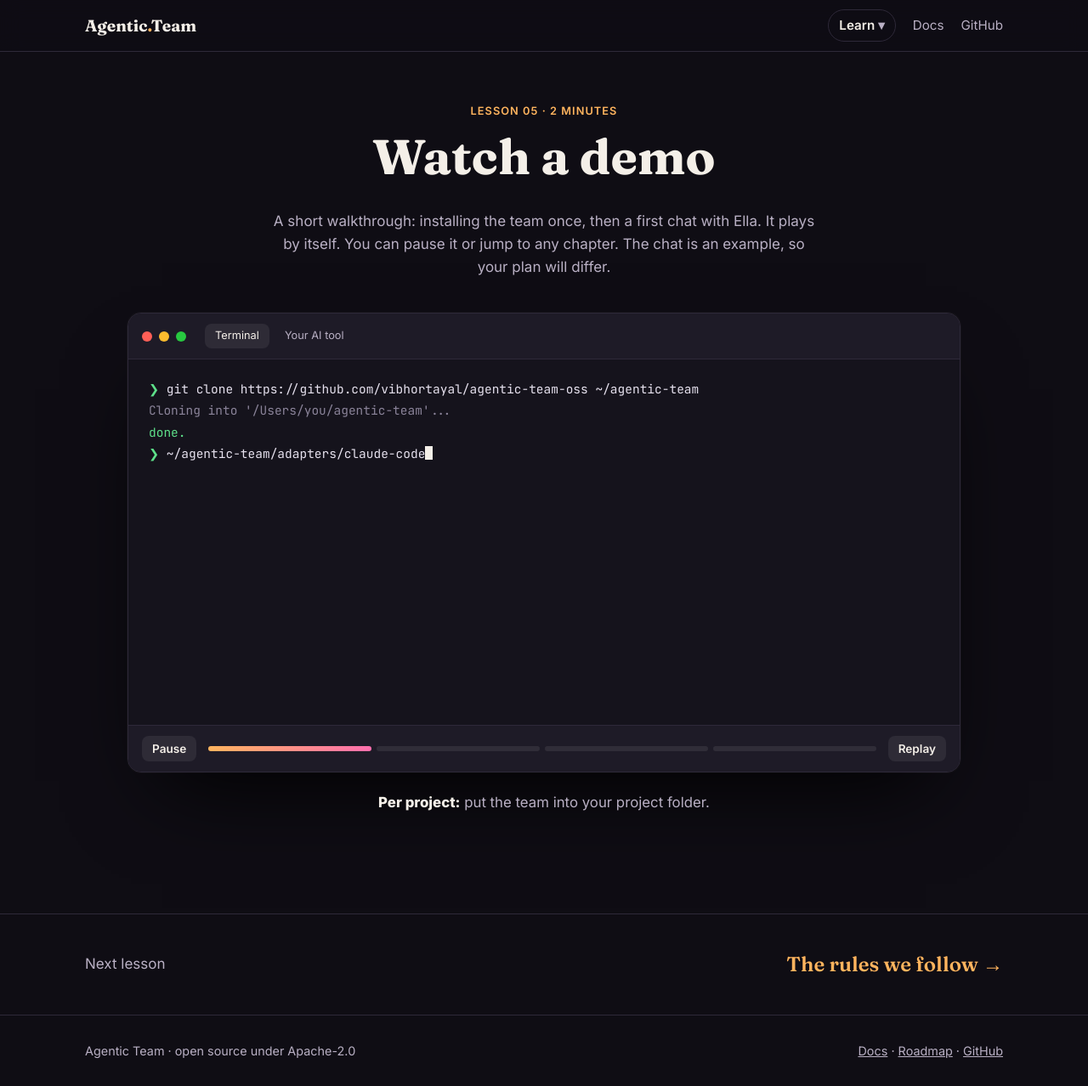
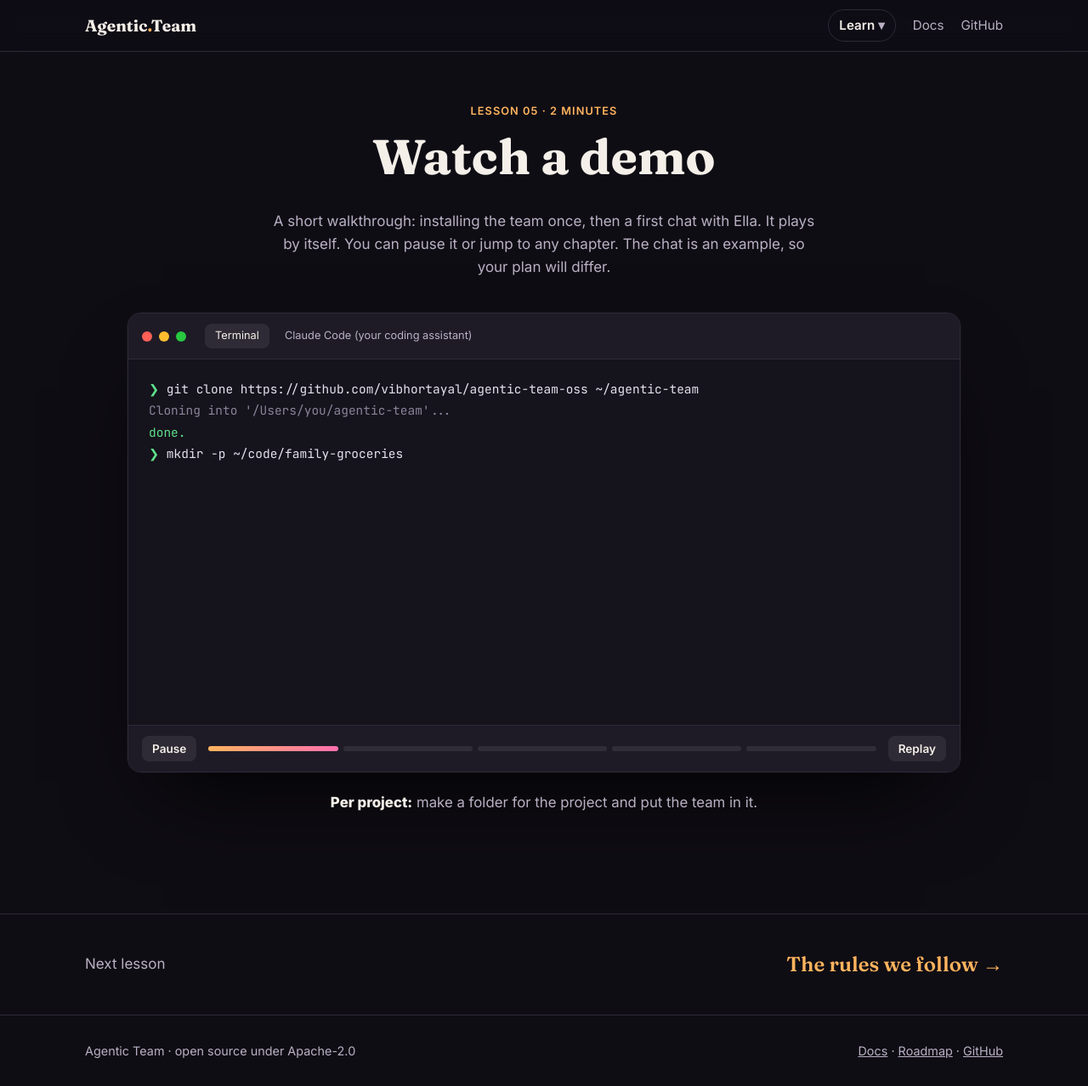
Before and after one commit to vibhortayal/agentic-team-oss, a Jekyll site: the page built from learn/demo.html, in a window 1280 px wide and 1278 px high. Shown: the whole window at 85% size. Built offline with Jekyll 4.4.1, drawn with Linux system fonts in a browser that asks for light colours.

Commit message:
Re-export: words lesson, coding-assistant wording and demo fix
Co-Authored-By: Claude Opus 5.5 <noreply@anthropic.com>
Claude-Session: https://claude.ai/code/session_0155vpoS6u2Xq6ScBph1VqE3

```diff
--- a/_layouts/portal.html
+++ b/_layouts/portal.html
@@ -16,8 +16,9 @@
   <details class="menu">
     <summary>Learn</summary>
     <div class="menu-panel">
-      <a href="{{ '/learn/journey.html' | relative_url }}"><b>How a project goes</b><small>The six stops, on one line</small></a>
-      <a href="{{ '/learn/big-picture.html' | relative_url }}"><b>The whole picture</b><small>Everyone and everything, in one frame</small></a>
+      <a href="{{ '/learn/words.html' | relative_url }}"><b>Words you'll meet</b><small>Chatbot, coding assistant, Git and more</small></a>
+      <a href="{{ '/learn/journey.html' | relative_url }}"><b>How a project goes</b><small>Six steps, from idea to launch</small></a>
+      <a href="{{ '/learn/big-picture.html' | relative_url }}"><b>The whole picture</b><small>Ella, the team, GitHub and checks on one map</small></a>
       <a href="{{ '/learn/team.html' | relative_url }}"><b>Meet the team</b><small>Ten agents, one job each</small></a>
       <a href="{{ '/learn/first-project.html' | relative_url }}"><b>Your first project</b><small>Step by step, from zero</small></a>
       <a href="{{ '/learn/demo.html' | relative_url }}"><b>Watch a demo</b><small>Setup and a chat with Ella</small></a>
--- a/assets/portal/portal.css
+++ b/assets/portal/portal.css
@@ -104,3 +104,5 @@ section.next a { font-family: Fraunces, serif; font-size: 1.5rem; text-decoratio
 .bubble-card { background: var(--card); border: 1px solid var(--line); border-radius: 16px; padding: 14px 16px; font-size: .9rem; box-shadow: 0 16px 30px -14px #000a; animation: float 6s ease-in-out infinite; }
 .sign { font: 800 1rem Inter, sans-serif; letter-spacing: .06em; padding: 10px 16px; border-radius: 12px; color: #fff; box-shadow: 0 0 30px var(--g); background: var(--g); animation: float 5s ease-in-out infinite; }
 @keyframes float { 50% { transform: translateY(-8px); } }
+/* inline code in prose */
+p code, dd code, li code, small code { font: .9em "JetBrains Mono", monospace; background: #8882; padding: 1px 5px; border-radius: 4px; }
--- a/learn/demo.html
+++ b/learn/demo.html
@@ -14,6 +14,8 @@ youtube: ""
 .tabs { display: flex; gap: 6px; margin-left: 14px; }
 .tabs span { font-size: .8rem; padding: 4px 12px; border-radius: 8px; color: var(--muted); }
 .tabs span.on { background: #ffffff12; color: var(--text); }
+.chathead { font: 12px "JetBrains Mono", monospace; color: var(--muted); border-bottom: 1px solid #ffffff14; padding-bottom: 8px; margin-bottom: 12px; }
+#caption code { font: .9em "JetBrains Mono", monospace; background: #ffffff14; padding: 1px 5px; border-radius: 4px; }
 .pane { height: 430px; padding: 22px 24px; overflow: hidden; font: 14.5px/1.75 "JetBrains Mono", monospace; color: #e6e1ee; position: relative; }
 .pane .ln { white-space: pre-wrap; }
 .pane .pr { color: var(--green); } .pane .dim { color: #8a8399; } .pane .ok { color: var(--green); } .pane .warm { color: var(--warm); }
@@ -48,7 +50,7 @@ youtube: ""
 
 <div class="wrap" style="padding-bottom:90px">
   <div class="screen" id="screen">
-    <div class="bar"><i></i><i></i><i></i><div class="tabs"><span id="tab-term" class="on">Terminal</span><span id="tab-chat">Your AI tool</span></div></div>
+    <div class="bar"><i></i><i></i><i></i><div class="tabs"><span id="tab-term" class="on">Terminal</span><span id="tab-chat">Claude Code (your coding assistant)</span></div></div>
     <div class="pane" id="pane"></div>
     <div class="controls"><button id="play">Pause</button><div class="chapters" id="chapters"></div><button id="again">Replay</button></div>
   </div>
@@ -64,13 +66,19 @@ document.addEventListener("DOMContentLoaded", () => {
     { tab: "term", caption: "<b>Once:</b> download the team to your computer.", steps: [
       ["type", "git clone {{ site.github.repository_url }} ~/agentic-team"],
       ["out", "<span class='dim'>Cloning into '/Users/you/agentic-team'...</span>"], ["out", "<span class='ok'>done.</span>"] ] },
-    { tab: "term", caption: "<b>Per project:</b> put the team into your project folder.", steps: [
+    { tab: "term", caption: "<b>Per project:</b> make a folder for the project and put the team in it.", steps: [
+      ["type", "mkdir -p ~/code/family-groceries"],
       ["type", "~/agentic-team/adapters/claude-code/install.sh ~/code/family-groceries"],
       ["out", "<span class='dim'>installed architect</span>"], ["out", "<span class='dim'>installed budget-analyst</span>"], ["out", "<span class='dim'>installed critic</span>"], ["out", "<span class='dim'>installed engagement-lead   <span class='ok'>← Ella</span></span>"], ["out", "<span class='dim'>…  10 roles in all</span>"],
-      ["out", "wrote AGENTS.md <span class='dim'>(how your AI tool finds the team)</span>"],
-      ["out", "Claude Code subagents -> ~/code/family-groceries/.claude/agents"],
-      ["out", "<span class='warm'>Done. Open your AI tool in this folder and say hello to Ella.</span>"] ] },
+      ["out", "wrote AGENTS.md <span class='dim'>(fill in the project lines)</span>"],
+      ["out", "wrote CLAUDE.md <span class='dim'>(imports AGENTS.md)</span>"],
+      ["out", "Claude Code subagents -> ~/code/family-groceries/.claude/agents"] ] },
+    { tab: "term", caption: "<b>Open your coding assistant inside the project folder.</b> With Claude Code, type <code>claude</code>. With Codex, type <code>codex</code>. With Cursor, open the folder and use its chat panel. A chatbot like ChatGPT can't do this step: it can't open the files on your computer.", steps: [
+      ["type", "cd ~/code/family-groceries"],
+      ["type", "claude"],
+      ["out", "<span class='warm'>Claude Code starts, right here in the terminal. From now on, what you type goes to the AI.</span>"] ] },
     { tab: "chat", caption: "<b>Say hello:</b> one line, with your idea in your own words.", steps: [
+      ["head", "Claude Code · ~/code/family-groceries"],
       ["me", "You are Ella, the Engagement Lead. Read AGENTS.md and .team/roles/engagement-lead.md. I want an app where my family can share a grocery list."],
       ["ella", "Two quick questions: is it just for your family, and should it work on phones?"],
       ["me", "Just the four of us, on our phones."] ] },
--- a/learn/first-project.html
+++ b/learn/first-project.html
@@ -51,7 +51,7 @@ body { background: #eef0f2; }
       <p>Each is free to start. You only do this once.</p>
       <div class="doodles">
         <div class="doodle"><b>GitHub account</b><small>Where your project and its whole history live, in your name.</small><br><a href="https://docs.github.com/en/get-started/start-your-journey/creating-an-account-on-github">Create one →</a></div>
-        <div class="doodle"><b>An AI coding tool</b><small>Claude Code, Codex, Cursor, Gemini CLI or similar. The agents run inside it.</small><br><a href="{{ '/adapters/#tools' | relative_url }}">Which ones work →</a></div>
+        <div class="doodle"><b>A coding assistant</b><small>Claude Code, Codex, Cursor or similar. The agents run inside it. A chatbot like ChatGPT won't work, because it can't reach your files. <a href="{{ '/learn/words.html' | relative_url }}">Why?</a></small><br><a href="{{ '/adapters/#tools' | relative_url }}">Which ones work →</a></div>
         <div class="doodle"><b>Git and a terminal</b><small>The terminal is the text window where you paste commands.</small><br><a href="https://git-scm.com/downloads">Install Git →</a></div>
         <div class="doodle"><b>Password manager</b><small>Bitwarden is free. Your project's keys go there, never in a chat.</small><br><a href="https://bitwarden.com/">Get Bitwarden →</a></div>
       </div>
@@ -72,7 +72,7 @@ body { background: #eef0f2; }
     <div class="num">3<svg class="draw" viewBox="0 0 110 110"><circle cx="40" cy="48" r="44" stroke="#e2442f" stroke-width="3" style="--len:290"/></svg></div>
     <div>
       <h2>Put the team in your project</h2>
-      <p>Pick a folder for your project and run the installer for your tool. It copies the team in and leaves a note telling your AI tool how to find them.</p>
+      <p>Pick a folder for your project and run the installer for your tool. It copies the team in and leaves a note telling your coding assistant tool how to find them.</p>
       <div class="code"><button class="copy">Copy</button><span class="c"># any tool</span>
 ~/agentic-team/adapters/generic/install.sh ~/code/my-project
 
@@ -86,7 +86,7 @@ body { background: #eef0f2; }
     <div class="num">4<svg class="draw" viewBox="0 0 110 110"><circle cx="40" cy="48" r="44" stroke="#e2442f" stroke-width="3" style="--len:290"/></svg></div>
     <div>
       <h2>Say hello to Ella</h2>
-      <p>Open your AI tool in the project folder and paste this one line, with your idea at the end. It's the only prompt you need to remember.</p>
+      <p>Open your coding assistant inside the project folder. With Claude Code, type <code>claude</code> in the terminal there. With Codex, type <code>codex</code>. With Cursor, open the folder and use its chat panel. Then paste this one line, with your idea at the end. It's the only prompt you need to remember.</p>
       <div class="code"><button class="copy">Copy</button>You are Ella, the Engagement Lead. Read AGENTS.md and .team/roles/engagement-lead.md. I want an app where my family can share a grocery list.</div>
       <svg class="draw" viewBox="0 0 300 60" width="300" height="60"><path d="M10 50 C 80 10, 180 10, 260 30 M 245 18 L 262 31 L 244 42" stroke="#1f4fbf" stroke-width="3" style="--len:340"/></svg>
       <span class="note">swap in your own idea, in your own words</span>
```
Also changed, not shown: other parts of learn/demo.html (+2 -0 lines), index.html (+6 -3 lines), learn/words.html (added, +123 -0 lines), README.md.
